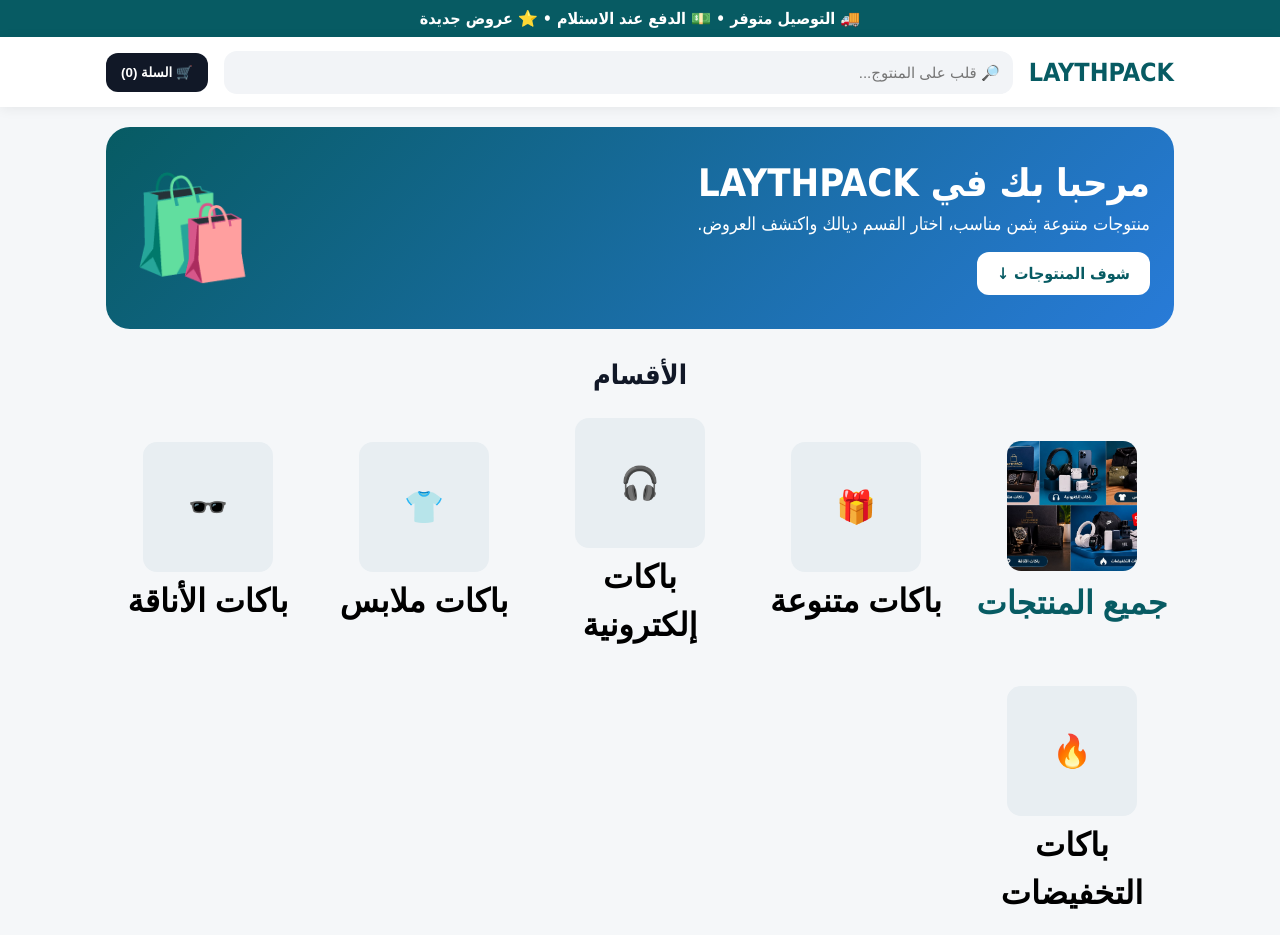
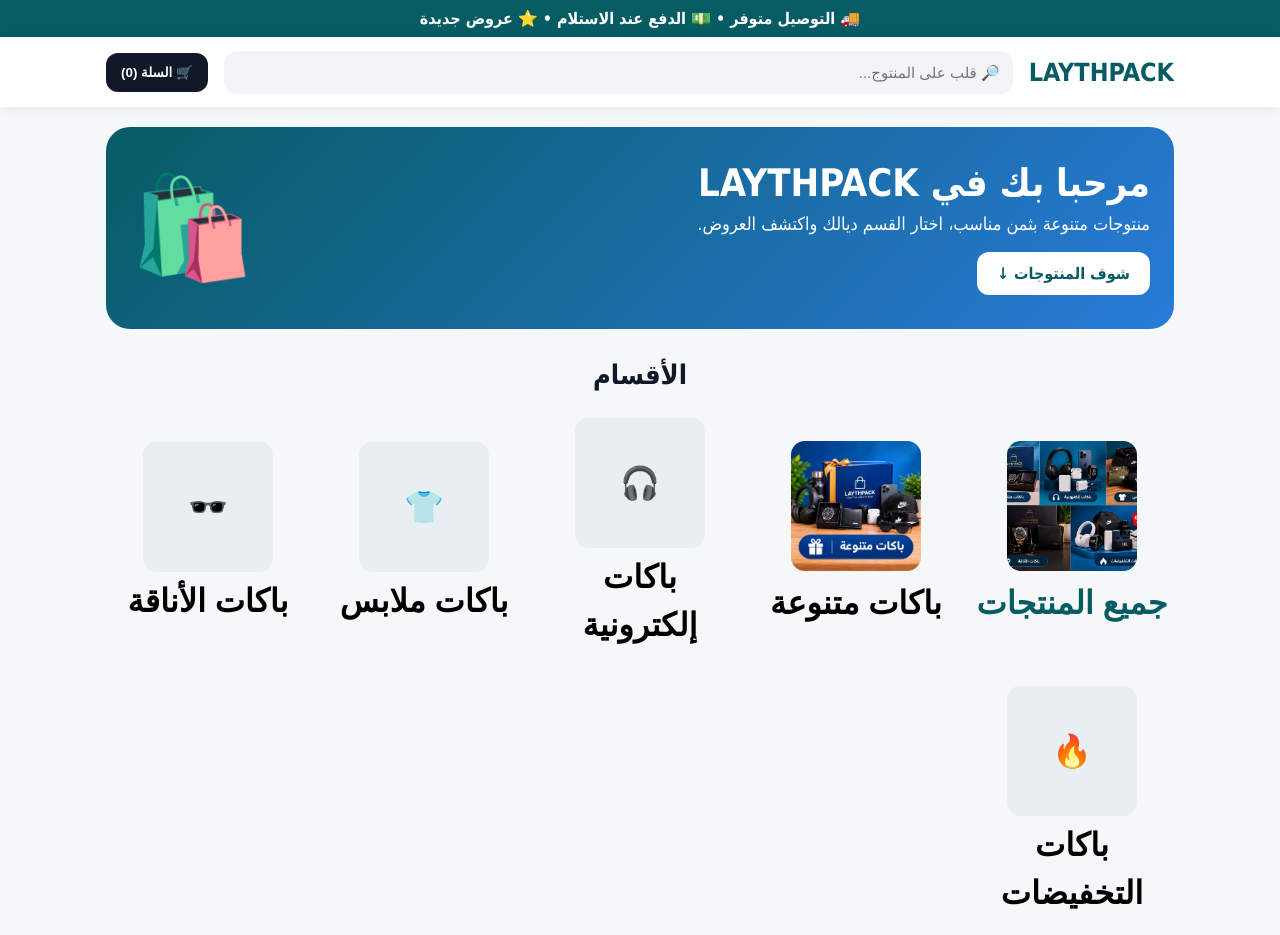
Before and after one commit to hiishaammh/LAYTH-PACK, a plain HTML site: page index.html in a window 1280 px wide. Shown: the top 935 px of the page. Drawn offline with Linux system fonts and the light colour scheme.

Commit message:
Update index.html

```diff
--- a/index.html
+++ b/index.html
@@ -69,7 +69,7 @@
 <h2>الأقسام</h2>
 <div class="categories" id="cats">
 <button class="cat active" data-cat="all"><img class="cat-image" src="all.jpg" alt="جميع المنتجات" onerror="this.style.display='none';this.nextElementSibling.style.display='flex'"><span class="cat-fallback" style="display:none">🛍️</span><span class="cat-title">جميع المنتجات</span></button>
-<button class="cat" data-cat="packs"><img class="cat-image" src="images/packs.jpg" alt="باكات متنوعة" onerror="this.style.display='none';this.nextElementSibling.style.display='flex'"><span class="cat-fallback" style="display:none">🎁</span><span class="cat-title">باكات متنوعة</span></button>
+<button class="cat" data-cat="packs"><img class="cat-image" src="packs.jpg" alt="باكات متنوعة" onerror="this.style.display='none';this.nextElementSibling.style.display='flex'"><span class="cat-fallback" style="display:none">🎁</span><span class="cat-title">باكات متنوعة</span></button>
 <button class="cat" data-cat="electronics"><img class="cat-image" src="images/electronics.jpg" alt="باكات إلكترونية" onerror="this.style.display='none';this.nextElementSibling.style.display='flex'"><span class="cat-fallback" style="display:none">🎧</span><span class="cat-title">باكات إلكترونية</span></button>
 <button class="cat" data-cat="clothes"><img class="cat-image" src="images/clothes.jpg" alt="باكات ملابس" onerror="this.style.display='none';this.nextElementSibling.style.display='flex'"><span class="cat-fallback" style="display:none">👕</span><span class="cat-title">باكات ملابس</span></button>
 <button class="cat" data-cat="fashion"><img class="cat-image" src="images/fashion.jpg" alt="باكات الأناقة" onerror="this.style.display='none';this.nextElementSibling.style.display='flex'"><span class="cat-fallback" style="display:none">🕶️</span><span class="cat-title">باكات الأناقة</span></button>
```
